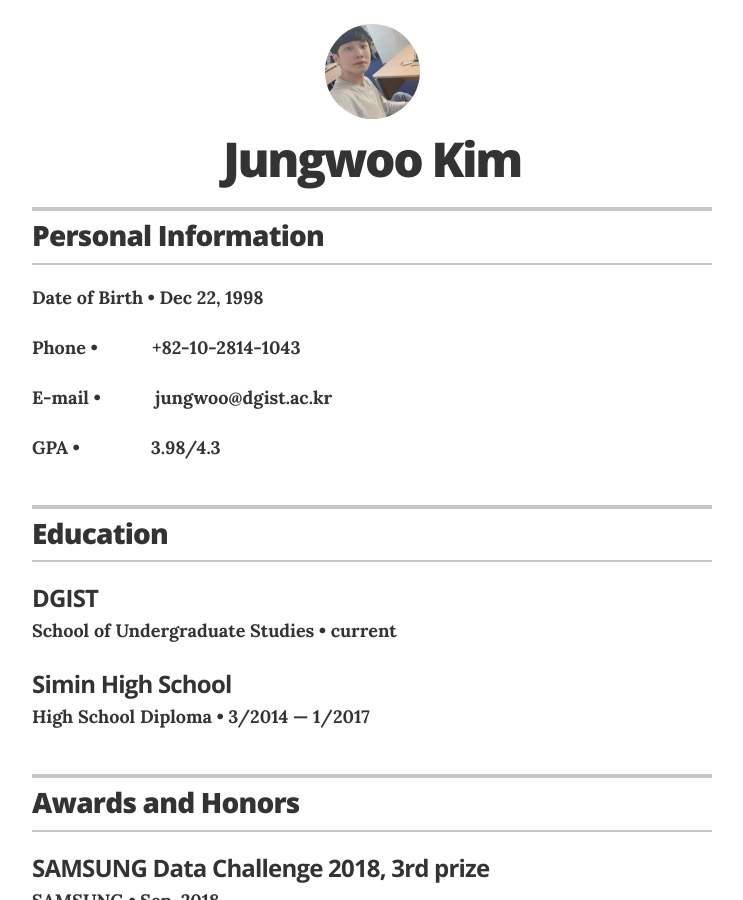
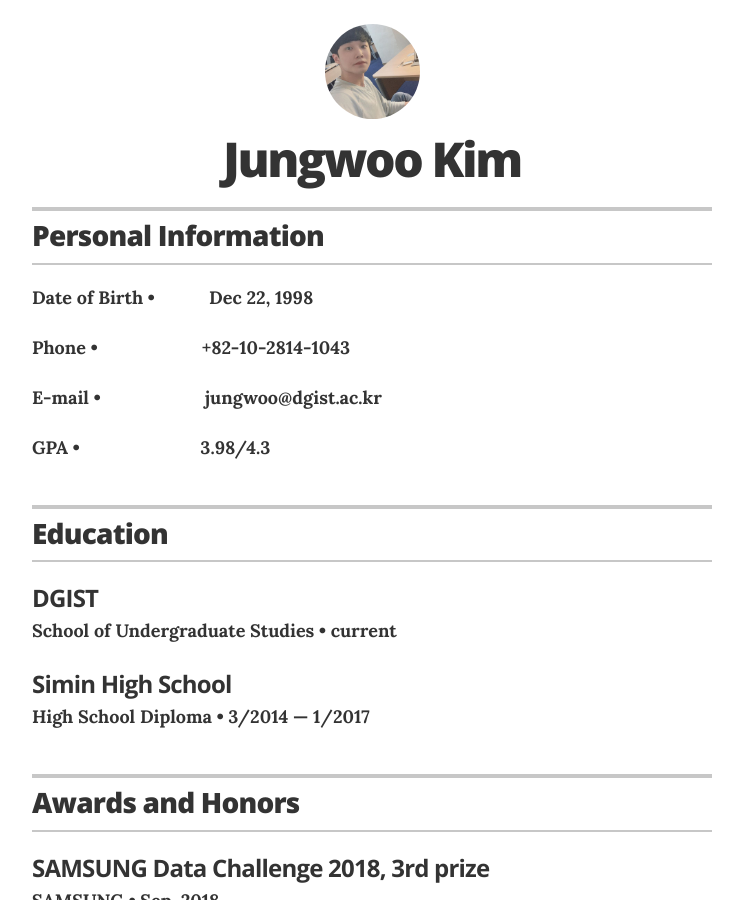
Before and after one commit to pgworld/devwoo.github.io, a Jekyll site: the page built from index.html, in a window 1280 px wide and 900 px high. Shown: the whole window, without its empty margins (268-1011 px from the left). Built offline with Jekyll 4.4.1, drawn with Linux system fonts in a browser that asks for light colours.

Commit message:
Update recognitions.yml

```diff
--- a/_data/recognitions.yml
+++ b/_data/recognitions.yml
@@ -1,12 +1,12 @@
 # Recognitions
 - organization: Date of Birth
-  year: Dec 22, 1998
+  year: ㅤㅤㅤDec 22, 1998
 
 - organization: Phone
-  year: ㅤㅤㅤ+82-10-2814-1043
+  year: ㅤㅤㅤㅤㅤㅤ+82-10-2814-1043
 
 - organization: E-mail
-  year: ㅤㅤㅤjungwoo@dgist.ac.kr
+  year: ㅤㅤㅤㅤㅤㅤjungwoo@dgist.ac.kr
 
 - organization: GPA
-  year: ㅤㅤㅤㅤ3.98/4.3
+  year: ㅤㅤㅤㅤㅤㅤㅤ3.98/4.3
```
